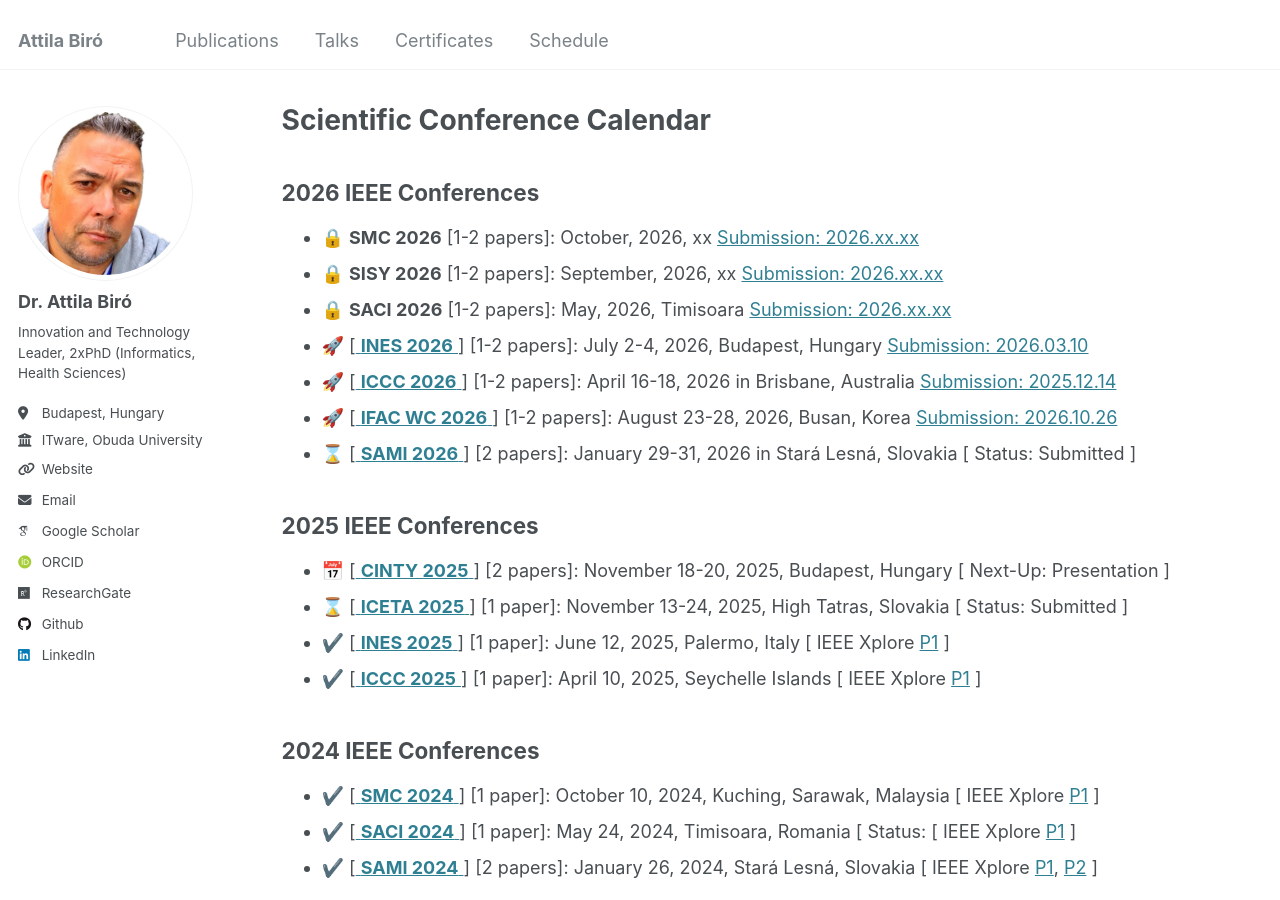
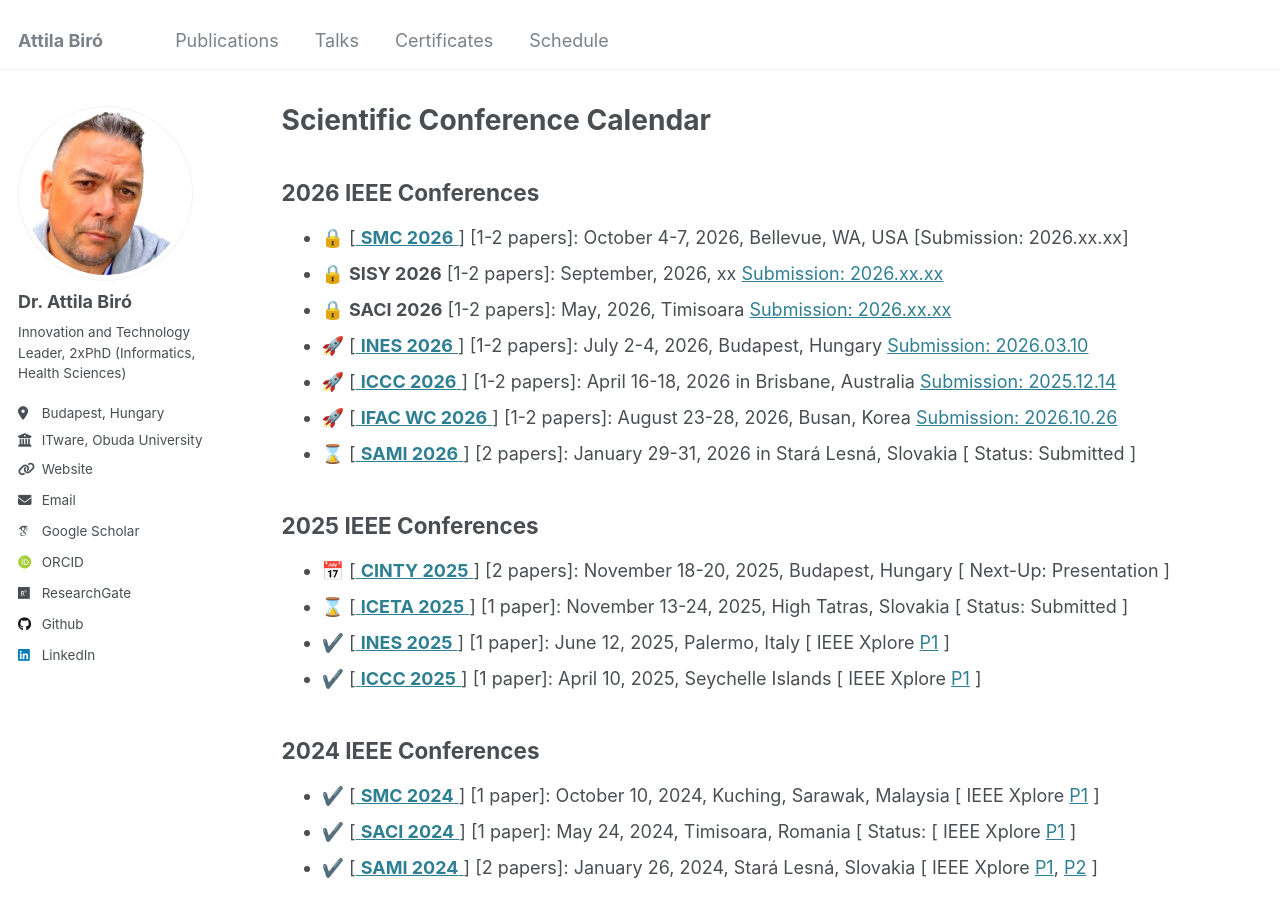
Before and after one commit to biroka/biroka.github.io, a Jekyll site: the page built from _pages/schedule.md, in a window 1280 px wide and 900 px high. Built offline with Jekyll 4.4.1, drawn with Linux system fonts in a browser that asks for light colours; emoji names are drawn with the system emoji font; some web fonts are replaced.

Commit message:
Update schedule.md

```diff
--- a/_pages/schedule.md
+++ b/_pages/schedule.md
@@ -5,8 +5,9 @@ permalink: /schedule/
 author_profile: true
 ---
 
+
 ## 2026 IEEE Conferences
-  * :lock: **SMC 2026** [1-2 papers]: October, 2026, xx [Submission: 2026.xx.xx](https://www.ieeesmc2026.org/)
+  * :lock: [[ **SMC 2026** ](https://www.ieeesmc2026.org/) ] [1-2 papers]: October 4-7, 2026, Bellevue, WA, USA [Submission: 2026.xx.xx]
   * :lock: **SISY 2026** [1-2 papers]: September, 2026, xx [Submission: 2026.xx.xx](https://conf.uni-obuda.hu/sisy2026/)
   * :lock: **SACI 2026** [1-2 papers]: May, 2026, Timisoara [Submission: 2026.xx.xx](https://conf.uni-obuda.hu/saci2026)
   * :rocket: [[ **INES 2026** ](http://www.ines-conf.org/ines-conf/2026index.html) ] [1-2 papers]: July 2-4, 2026, Budapest, Hungary [Submission: 2026.03.10](http://www.ines-conf.org/ines-conf/2026index.html)
```
